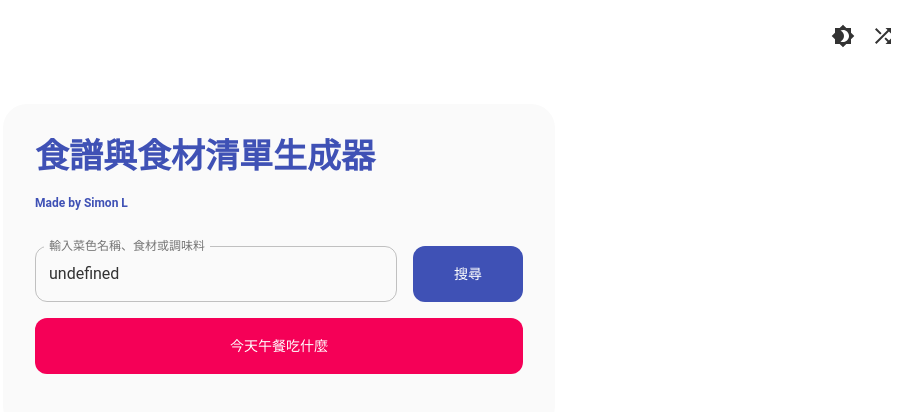
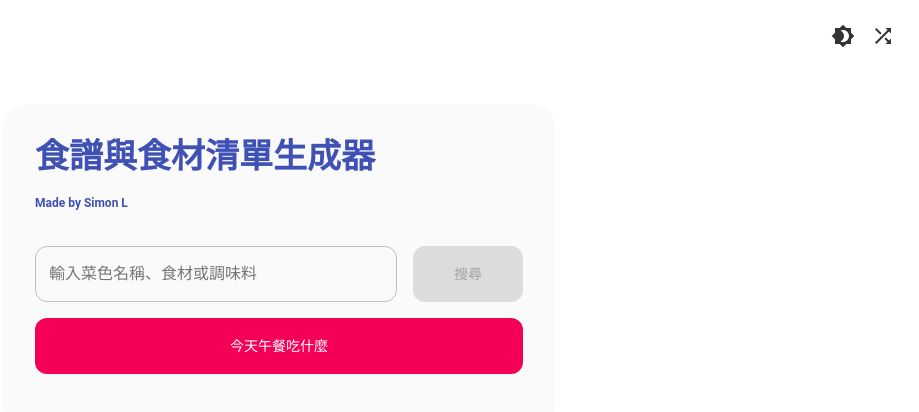
Before and after one commit to Simonlin7972/recipe-app, a React (Create React App) app: page / in a window 1280 px wide. Shown: the top 412 px of the page, without its empty margins (361-1280 px from the left). Built offline with nearby package versions, Linux system fonts and the light colour scheme.

Commit message:
improved search pattern

```diff
--- a/src/App.js
+++ b/src/App.js
@@ -1,5 +1,5 @@
 import React, { useState, useMemo } from 'react';
-import { Container, Typography, Box, CircularProgress, Paper, Divider, Grid } from '@mui/material';
+import { Container, Typography, Box, CircularProgress, Paper, Divider, Grid, Skeleton, List, ListItem, ListItemText, Link } from '@mui/material';
 import { ThemeProvider, createTheme } from '@mui/material/styles';
 import { createFilterOptions } from '@mui/material/Autocomplete';
 import './App.css';
@@ -34,14 +34,15 @@ const filterOptions = createFilterOptions({
 
 function App() {
   const [isDarkMode, setIsDarkMode] = useState(false);
-  const [dish, setDish] = useState('');
+  const [dish, setDish] = useState(null);  // 將初始值設為 null
   const [ingredients, setIngredients] = useState(null);
-  const [loading, setLoading] = useState(false);
+  const [isSearching, setIsSearching] = useState(false);
   const [error, setError] = useState('');
   const [randomDish, setRandomDish] = useState(null);
   const [currentTheme, setCurrentTheme] = useState(lightTheme);
   const [searchResults, setSearchResults] = useState([]);
   const [inputValue, setInputValue] = useState('');
+  const [selectedDish, setSelectedDish] = useState(null);
 
   const allOptions = useMemo(() => {
     const options = [];
@@ -62,11 +63,12 @@ function App() {
   }, [allOptions]);
 
   const getIngredients = () => {
-    setLoading(true);
+    setIsSearching(true);
     setError('');
     setIngredients(null);
     setRandomDish(null);
     setSearchResults([]);
+    setSelectedDish(null);
 
     setTimeout(() => {
       if (inputValue.trim() === '') {
@@ -76,20 +78,28 @@ function App() {
           option.name.toLowerCase().includes(inputValue.toLowerCase())
         );
         if (results.length > 0) {
-          setSearchResults(results);
           if (results[0].type === 'dish') {
             setIngredients(recipes[results[0].name]);
+          } else {
+            // 如果搜索的是食材或調味料
+            const relatedDishes = results.map(result => result.dish).filter((value, index, self) => self.indexOf(value) === index);
+            setSearchResults(relatedDishes);
           }
         } else {
           setError('找不到相關的菜色、食材或調味料');
         }
       }
-      setLoading(false);
-    }, 500);
+      setIsSearching(false);
+    }, 1500);
+  };
+
+  const handleDishClick = (dishName) => {
+    setSelectedDish(recipes[dishName]);
+    setIngredients(recipes[dishName]);
   };
 
   const getRandomDish = () => {
-    setLoading(true);
+    setIsSearching(true);
     setError('');
     setIngredients(null);
 
@@ -101,7 +111,7 @@ function App() {
         name: randomDishName,
         ...recipes[randomDishName]
       });
-      setLoading(false);
+      setIsSearching(false);
     }, 500);
   };
 
@@ -161,44 +171,73 @@ function App() {
                   }}
                   filterOptions={filterOptions}
                   onKeyPress={handleKeyPress}
-                  loading={loading}
-                  disabled={loading}
+                  disabled={isSearching}
+                  onSearchClick={getIngredients}
                 />
               </Grid>
               <Grid item xs={3}>
                 <CustomButton
                   onClick={getIngredients}
-                  disabled={!inputValue.trim() || loading}
+                  disabled={!inputValue.trim() || isSearching}
                   fullWidth
                 >
-                  {loading ? '載入中...' : '搜尋'}
+                  {isSearching ? '載入中...' : '搜尋'}
                 </CustomButton>
               </Grid>
             </Grid>
             <CustomButton
               color="secondary"
+              startIcon={<ShuffleIcon />}
               onClick={getRandomDish}
-              disabled={loading}
+              disabled={isSearching}
               fullWidth
               sx={{ mt: 2, mb: 3 }}
             >
               今天午餐吃什麼
             </CustomButton>
-            {loading && <CircularProgress sx={{ display: 'block', mx: 'auto', my: 2 }} />}
+            {isSearching && (
+              <Box sx={{ mt: 4 }}>
+                <Skeleton variant="text" height={40} />
+                <Skeleton variant="rectangular" height={100} sx={{ mt: 2 }} />
+                <Skeleton variant="text" height={40} sx={{ mt: 2 }} />
+                <Skeleton variant="rectangular" height={100} sx={{ mt: 2 }} />
+              </Box>
+            )}
             {error && (
               <Typography color="error" sx={{ mt: 2, textAlign: 'center' }}>
                 {error}
               </Typography>
             )}
-            {(ingredients || randomDish) && (
+            {searchResults.length > 0 && !selectedDish && (
+              <Box sx={{ mt: 4 }}>
+                <Typography variant="h6" sx={{ fontWeight: 'bold', mb: 2 }}>
+                  以下是可以用「{inputValue}」來製作的料理：
+                </Typography>
+                <List>
+                  {searchResults.map((dish, index) => (
+                    <ListItem key={index}>
+                      <Link
+                        component="button"
+                        variant="body1"
+                        onClick={() => handleDishClick(dish)}
+                        sx={{ textAlign: 'left' }}
+                      >
+                        {`${index + 1}. ${dish}`}
+                      </Link>
+                    </ListItem>
+                  ))}
+                </List>
+              </Box>
+            )}
+            {(ingredients || selectedDish) && (
               <Box sx={{ mt: 4 }}>
                 <Typography variant="h5" sx={{ fontWeight: 'bold', mb: 2 }}>
-                  {randomDish ? `今日推薦：${randomDish.name}` : '食材清單：'}
+                  {selectedDish ? selectedDish.name : '食材清單：'}
                 </Typography>
                 <Divider sx={{ mb: 2 }} />
                 <Typography variant="h6" sx={{ fontWeight: 'bold', mb: 1 }}>主要食材：</Typography>
                 <Grid container spacing={2}>
-                  {(randomDish ? randomDish.食材 : ingredients.食材).map((ingredient, index) => (
+                  {(selectedDish ? selectedDish.食材 : ingredients.食材).map((ingredient, index) => (
                     <Grid item xs={12} key={index}>
                       <Box sx={{ display: 'flex', alignItems: 'center' }}>
                         <Typography sx={{ flexShrink: 0, mr: 2 }}>{ingredient.名稱}</Typography>
@@ -210,7 +249,7 @@ function App() {
                 </Grid>
                 <Typography variant="h6" sx={{ fontWeight: 'bold', mt: 2, mb: 1 }}>調味料：</Typography>
                 <Grid container spacing={2}>
-                  {(randomDish ? randomDish.調味料 : ingredients.調味料).map((seasoning, index) => (
+                  {(selectedDish ? selectedDish.調味料 : ingredients.調味料).map((seasoning, index) => (
                     <Grid item xs={12} key={index}>
                       <Box sx={{ display: 'flex', alignItems: 'center' }}>
                         <Typography sx={{ flexShrink: 0, mr: 2 }}>{seasoning.名稱}</Typography>
@@ -223,12 +262,12 @@ function App() {
                 <Divider sx={{ my: 2 }} />
                 <Typography variant="h6" sx={{ fontWeight: 'bold' }}>
                   預估熱量：<span style={{ color: theme.palette.primary.main }}>
-                    {randomDish ? randomDish.預估熱量 : ingredients.預估熱量}
+                    {selectedDish ? selectedDish.預估熱量 : ingredients.預估熱量}
                   </span> 卡路里
                 </Typography>
                 <Typography variant="h6" sx={{ fontWeight: 'bold', mt: 2 }}>營養成分：</Typography>
                 <Grid container spacing={2}>
-                  {Object.entries(randomDish ? randomDish.營養成分 : ingredients.營養成分).map(([nutrient, value], index) => (
+                  {Object.entries(selectedDish ? selectedDish.營養成分 : ingredients.營養成分).map(([nutrient, value], index) => (
                     <Grid item xs={12} key={index}>
                       <Box sx={{ display: 'flex', alignItems: 'center' }}>
                         <Typography sx={{ flexShrink: 0, mr: 2 }}>{nutrient}</Typography>
@@ -240,18 +279,6 @@ function App() {
                 </Grid>
               </Box>
             )}
-            {searchResults.length > 0 && !ingredients && (
-              <Box sx={{ mt: 4 }}>
-                <Typography variant="h6" sx={{ fontWeight: 'bold', mb: 2 }}>搜索結果：</Typography>
-                {searchResults.map((result, index) => (
-                  <Typography key={index}>
-                    {result.type === 'dish' ? '菜名：' : result.type === 'ingredient' ? '食材：' : '調味料：'}
-                    {result.name}
-                    {result.type !== 'dish' && ` (在 ${result.dish} 中)`}
-                  </Typography>
-                ))}
-              </Box>
-            )}
           </Paper>
         </Container>
       </Box>
--- a/src/components/CustomInput.js
+++ b/src/components/CustomInput.js
@@ -12,12 +12,41 @@ const CustomInput = ({
   loading,
   disabled
 }) => {
+  // 新增一個函數來去重複選項
+  const deduplicateOptions = (opts) => {
+    const uniqueOptions = [];
+    const seenNames = new Set();
+
+    opts.forEach(option => {
+      if (!seenNames.has(option.name)) {
+        seenNames.add(option.name);
+        uniqueOptions.push(option);
+      }
+    });
+
+    return uniqueOptions;
+  };
+
+  // 使用去重複後的選項
+  const uniqueOptions = deduplicateOptions(options);
+
   return (
     <Autocomplete
       fullWidth
-      options={options}
-      getOptionLabel={(option) => option.name}
-      groupBy={(option) => option.type}
+      options={uniqueOptions}
+      getOptionLabel={(option) => option?.name || ''}
+      groupBy={(option) => {
+        switch (option.type) {
+          case 'dish':
+            return '菜色';
+          case 'ingredient':
+            return '食材';
+          case 'seasoning':
+            return '調味料';
+          default:
+            return '';
+        }
+      }}
       renderInput={(params) => (
         <TextField
           {...params}
@@ -28,13 +57,11 @@ const CustomInput = ({
       )}
       renderOption={(props, option) => (
         <li {...props}>
-          {option.type === 'dish' ? '菜名：' : option.type === 'ingredient' ? '食材：' : '調味料：'}
           {option.name}
-          {option.type !== 'dish' && ` (在 ${option.dish} 中)`}
         </li>
       )}
-      value={value}
-      inputValue={inputValue}
+      value={value || null}
+      inputValue={inputValue || ''}
       onChange={onChange}
       onInputChange={onInputChange}
       filterOptions={filterOptions}
```
